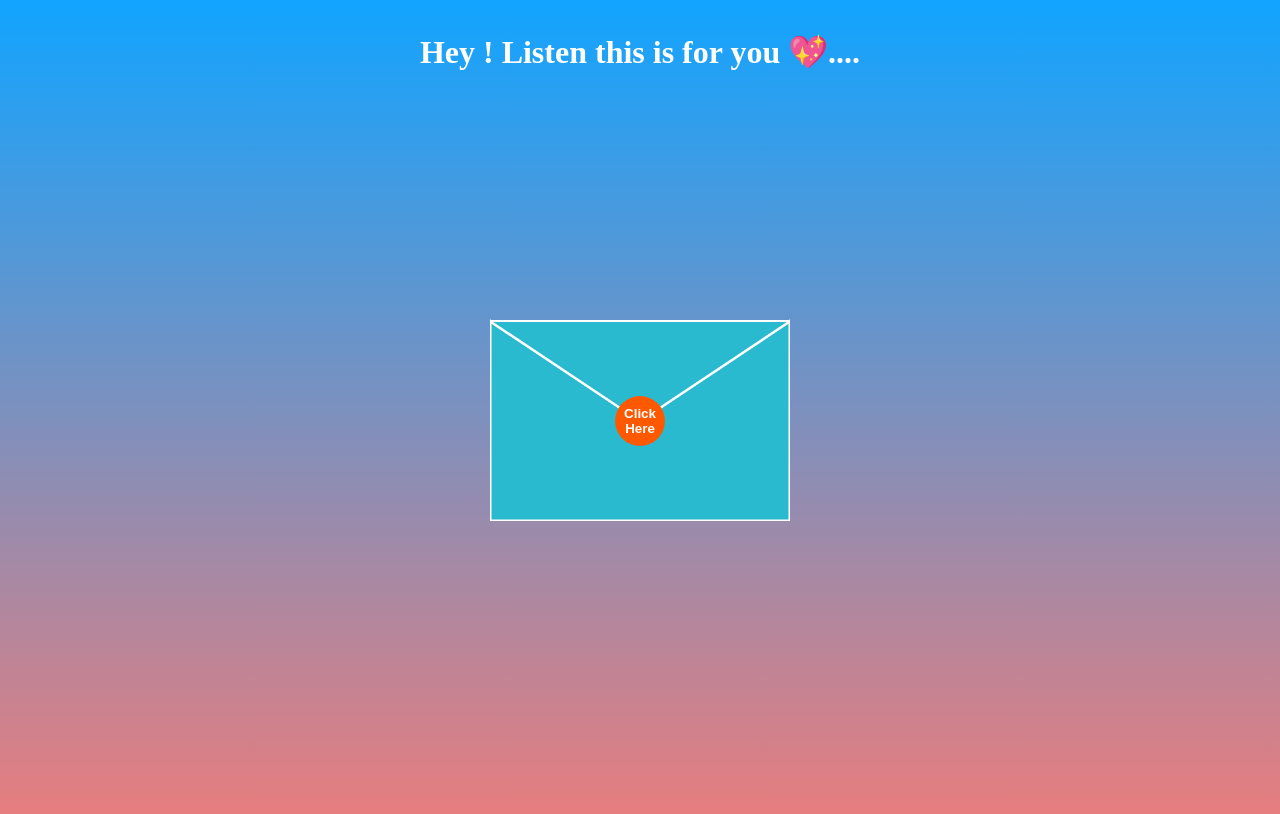
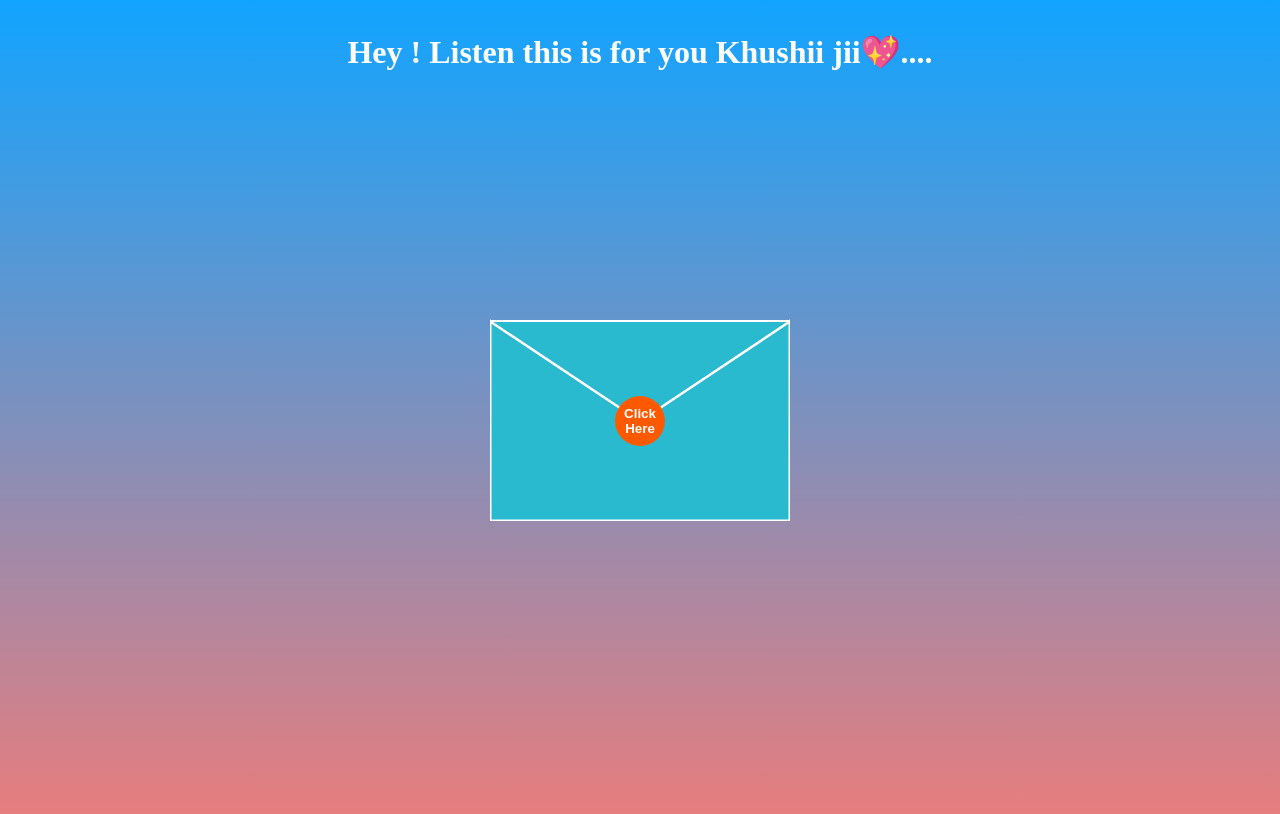
Before and after one commit to Ultimate-111/Khushiijii-github.io, a plain HTML site: page index.html in a window 1280 px wide. Drawn offline with Linux system fonts and the light colour scheme.

Commit message:
Update index.html

```diff
--- a/index.html
+++ b/index.html
@@ -25,7 +25,7 @@
   </head>
   <body>
     <div class="text">
-      <h1>Hey ! Listen this is for you 💖....</h1>
+      <h1>Hey ! Listen this is for you Khushii jii💖....</h1>
     </div>
     <div id="envelope">
       <div id="back">
```
